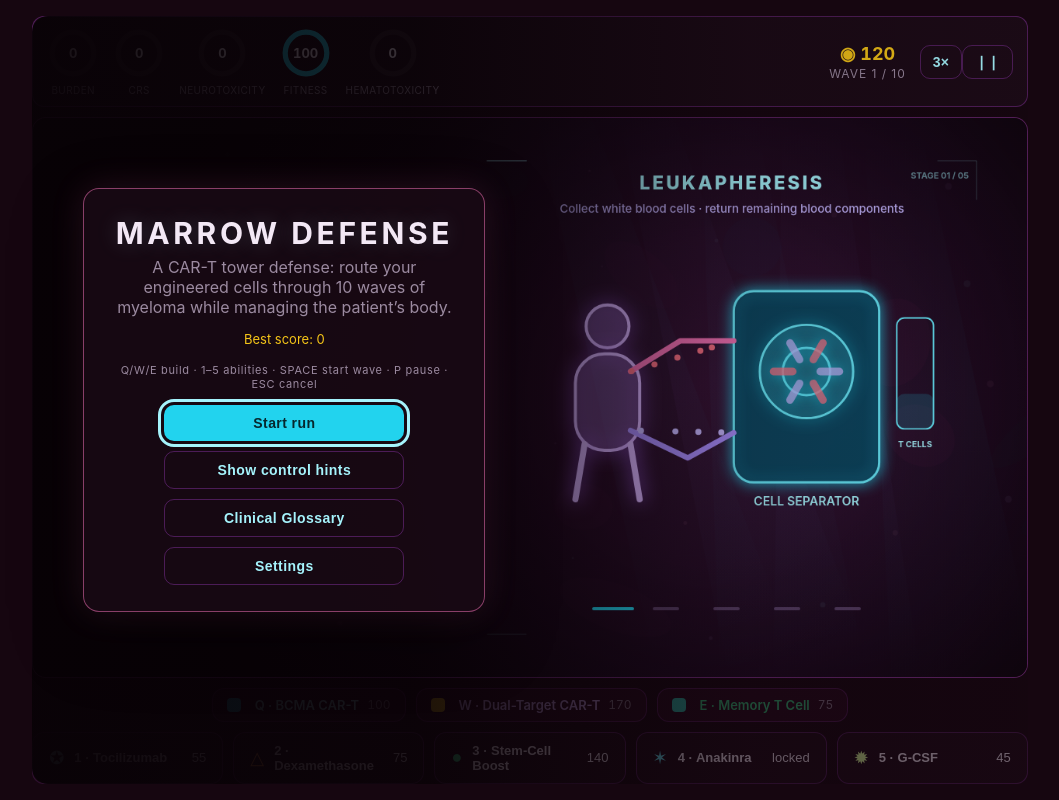
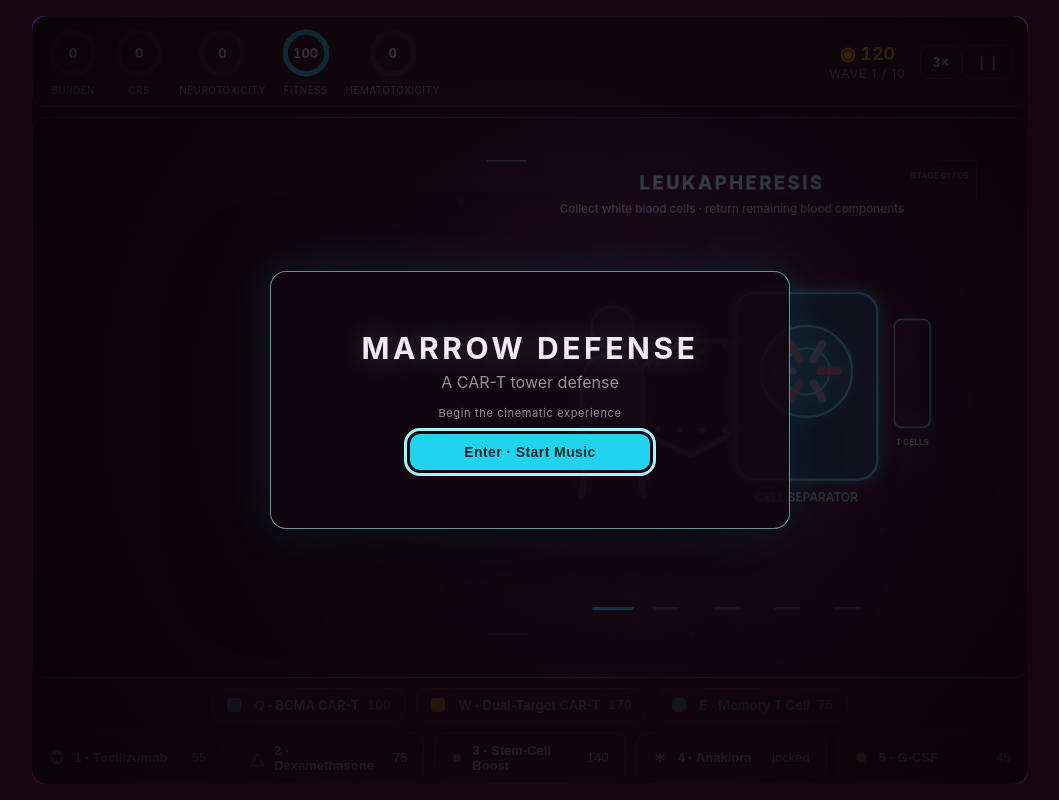
Before and after one commit to aportugu/marrow-defense, a website built with Vite: page index.html in a window 1280 px wide. Shown: the whole page, without its empty margins (110-1169 px from the left). Built offline with nearby package versions, Linux system fonts and the light colour scheme; animation ran at ten frames a second.

Commit message:
Add synchronized music entry gate

```diff
--- a/src/game/Game.ts
+++ b/src/game/Game.ts
@@ -59,6 +59,7 @@ export class Game {
   iecHsWasActive = false;
   settings: Settings;
   highScore: number;
+  hasEnteredMenu = false;
   selectedTower: number | null = null;
   buildType: UnitTypeId | null = null;
   cursor: Vec | null = null;
@@ -80,9 +81,6 @@ export class Game {
     this.settings = loadSettings();
     this.sound.applySettings(this.settings);
     this.music.applySettings(this.settings);
-    // Start immediately where autoplay is permitted. Browsers that suspend
-    // WebAudio are resumed by the first pointer or keyboard interaction below.
-    this.music.unlock();
     this.highScore = loadHighScore();
     document.documentElement.classList.toggle('reduce-motion', this.settings.reducedMotion);
 
@@ -94,10 +92,6 @@ export class Game {
     this.ctx = c;
     this.ctx.scale(dpr, dpr);
     this.last = typeof performance !== 'undefined' ? performance.now() : 0;
-    if (typeof window !== 'undefined') {
-      window.addEventListener('pointerdown', this.unlockHomeAudio, { once: true });
-      window.addEventListener('keydown', this.unlockHomeAudio, { once: true });
-    }
     if (typeof requestAnimationFrame !== 'undefined') {
       this.raf = requestAnimationFrame(this.frame);
     }
@@ -116,18 +110,7 @@ export class Game {
   stop(): void {
     if (this.raf) cancelAnimationFrame(this.raf);
     this.music.dispose();
-    if (typeof window !== 'undefined') {
-      window.removeEventListener('pointerdown', this.unlockHomeAudio);
-      window.removeEventListener('keydown', this.unlockHomeAudio);
-    }
   }
-
-  private unlockHomeAudio = (): void => {
-    this.music.unlock();
-    this.sound.ensure();
-    window.removeEventListener('pointerdown', this.unlockHomeAudio);
-    window.removeEventListener('keydown', this.unlockHomeAudio);
-  };
 
   render(): void {
     const s = this.state;
@@ -138,7 +121,7 @@ export class Game {
       path: this.path,
       shake: this.shake,
       time: this.visualTime,
-      introTime: Math.max(0, this.visualTime - this.introStartedAt),
+      introTime: this.hasEnteredMenu ? Math.max(0, this.visualTime - this.introStartedAt) : 0,
       kinetic: this.kinetic,
       intro: this.intro,
       kineticSignals: {
@@ -240,7 +223,8 @@ export class Game {
   }
 
   get introScene(): number {
-    return introTimeline(Math.max(0, this.visualTime - this.introStartedAt)).scene;
+    const time = this.hasEnteredMenu ? Math.max(0, this.visualTime - this.introStartedAt) : 0;
+    return introTimeline(time).scene;
   }
 
   loseReason(): string {
@@ -253,6 +237,23 @@ export class Game {
   }
 
   // ---- Public input API (called by the UI) ----
+
+  enterMenu(): void {
+    if (this.hasEnteredMenu || this.state.phase !== 'menu') return;
+    this.hasEnteredMenu = true;
+    this.introStartedAt = this.visualTime;
+    this.music.restartMenu();
+    this.music.unlock();
+    this.sound.ensure();
+
+    if (!this.settings.reducedMotion) {
+      const intro = introTimeline(0);
+      this.lastIntroCueId = intro.audioCueId;
+      this.music.trigger(intro.audioCue);
+    } else {
+      this.lastIntroCueId = null;
+    }
+  }
 
   begin(forceTutorial = false): void {
     this.state = createInitialState(1337);
@@ -388,6 +389,7 @@ export class Game {
   private syncMusic(dt: number): void {
     const p = this.state.phase;
     const s = this.state;
+    if (p === 'menu' && !this.hasEnteredMenu) return;
     if (p === 'menu' && !this.settings.reducedMotion) {
       const intro = introTimeline(Math.max(0, this.visualTime - this.introStartedAt));
       if (shouldTriggerIntroCue(this.lastIntroCueId, intro)) {
--- a/src/styles/main.css
+++ b/src/styles/main.css
@@ -393,6 +393,11 @@ input:focus-visible {
   backdrop-filter: none;
 }
 
+.menu.menu-entry {
+  justify-content: center;
+  background: radial-gradient(circle at center, rgba(25, 9, 21, 0.68), rgba(8, 2, 6, 0.9));
+}
+
 .menu-card {
   width: min(560px, 92%);
   max-height: 92%;
@@ -410,6 +415,19 @@ input:focus-visible {
   border-color: var(--intro-accent, rgba(176, 67, 214, 0.48));
   box-shadow: 0 24px 70px rgba(0, 0, 0, 0.34), 0 0 34px var(--intro-glow, rgba(176, 67, 214, 0.12));
   transition: border-color .7s ease, box-shadow .7s ease;
+}
+
+.menu-card.entry-card {
+  width: min(520px, 88%);
+  padding: clamp(32px, 6vw, 58px);
+  background: rgba(17, 6, 15, 0.88);
+  border-color: rgba(165, 243, 252, 0.58);
+  box-shadow: 0 28px 90px rgba(0, 0, 0, 0.5), 0 0 48px rgba(34, 211, 238, 0.14);
+}
+
+.entry-card h1 {
+  font-size: clamp(30px, 5vw, 48px);
+  text-shadow: 0 0 28px rgba(165, 243, 252, 0.28);
 }
 
 .menu-start[data-intro-scene="0"] { --intro-accent: rgba(244, 114, 182, .52); --intro-glow: rgba(244, 114, 182, .13); }
--- a/src/ui/UI.ts
+++ b/src/ui/UI.ts
@@ -17,7 +17,7 @@ import { canActivate } from '../systems/AbilitySystem';
 import { computedTowerStats } from '../systems/CombatSystem';
 import { GLOSSARY, REFERENCES, WAVE_TITLES } from '../data/education';
 
-type MenuKind = 'start' | 'pause' | 'win' | 'lose' | 'glossary' | 'settings';
+type MenuKind = 'entry' | 'start' | 'pause' | 'win' | 'lose' | 'glossary' | 'settings';
 
 const METER_META: { id: 'burden' | 'crs' | 'neuro' | 'fitness' | 'hematotoxicity'; label: string }[] = [
   { id: 'burden', label: 'Burden' },
@@ -475,6 +475,9 @@ export class UI {
   private menuAction(act: string): void {
     const g = this.game;
     switch (act) {
+      case 'enter':
+        g.enterMenu();
+        break;
       case 'begin':
       case 'restart':
         this.nav = null;
@@ -517,7 +520,27 @@ export class UI {
       actions.appendChild(b);
     };
 
-    if (kind === 'start') {
+    if (kind === 'entry') {
+      card.classList.add('entry-card');
+      const description = el(
+        'p',
+        'sr-only',
+        'Opening frame of the CAR-T journey, ready to begin with synchronized music and animation.',
+      );
+      description.id = 'entry-cutscene-description';
+      card.setAttribute('aria-describedby', description.id);
+      card.append(
+        el('h1', undefined, 'MARROW DEFENSE'),
+        el('p', 'tag', 'A CAR-T tower defense'),
+        description,
+      );
+      addBtn(g.settings.music ? 'Enter · Start Music' : 'Enter Main Menu', 'enter');
+      card.append(el(
+        'p',
+        'keys',
+        g.settings.music ? 'Begin the cinematic experience' : 'Music is currently disabled in Settings',
+      ));
+    } else if (kind === 'start') {
       card.classList.add('start-card');
       const description = el(
         'p',
@@ -662,7 +685,7 @@ export class UI {
       this.lastPhase = s.phase;
     }
     let kind: MenuKind | null = null;
-    if (s.phase === 'menu') kind = this.nav ?? 'start';
+    if (s.phase === 'menu') kind = this.game.hasEnteredMenu ? this.nav ?? 'start' : 'entry';
     else if (s.phase === 'paused') kind = this.nav ?? 'pause';
     else if (s.phase === 'won') kind = 'win';
     else if (s.phase === 'lost') kind = 'lose';
@@ -674,10 +697,12 @@ export class UI {
       this.lastMenuKey = '';
       return;
     }
-    this.menu.classList.toggle('menu-start', kind === 'start');
-    if (kind === 'start') this.menu.dataset.introScene = String(this.game.introScene);
+    const isOpening = kind === 'entry' || kind === 'start';
+    this.menu.classList.toggle('menu-start', isOpening);
+    this.menu.classList.toggle('menu-entry', kind === 'entry');
+    if (isOpening) this.menu.dataset.introScene = String(this.game.introScene);
     else delete this.menu.dataset.introScene;
-    if (kind === 'start') this.canvas.setAttribute('aria-hidden', 'true');
+    if (isOpening) this.canvas.setAttribute('aria-hidden', 'true');
     else this.canvas.removeAttribute('aria-hidden');
     const menuKey = `${kind}:${s.lastWaveReport?.wave ?? ''}`;
     if (menuKey !== this.lastMenuKey) {
```
Also changed, not shown: src/game/Game.test.ts (added, +58 -0 lines), src/ui/UI.test.ts (+30 -0 lines).
